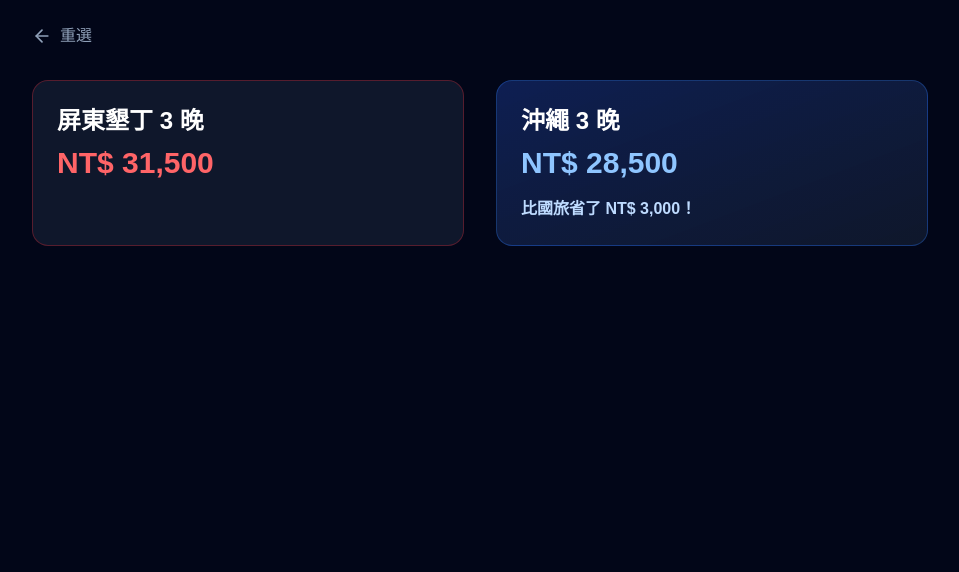
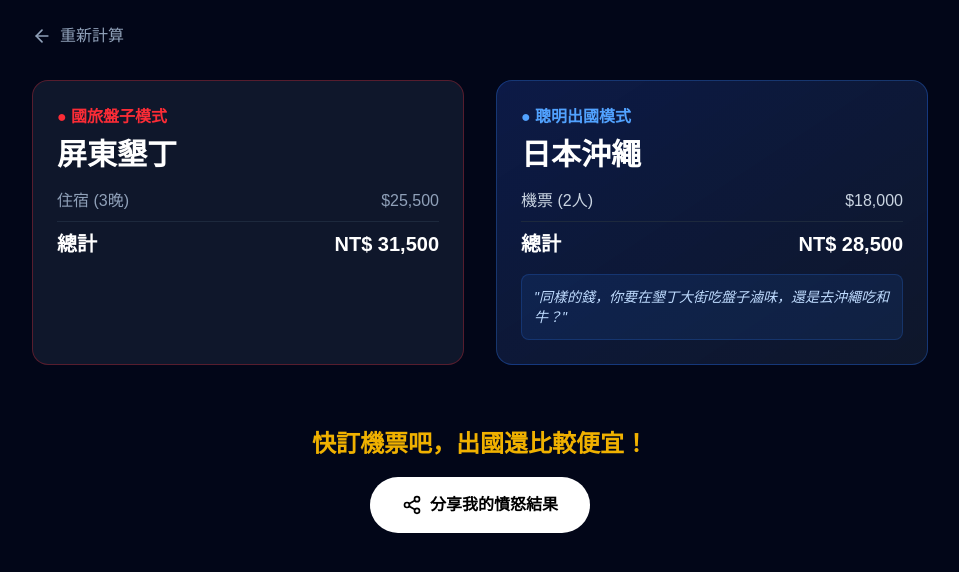
Before and after one commit to Yun1830/travel-shock, a Next.js app: page /result in a window 1280 px wide. Shown: the top 572 px of the page, without its empty margins (160-1119 px from the left). Built offline with nearby package versions, Linux system fonts and the light colour scheme.

Commit message:
Add full logic, kids calculation, and share function

```diff
--- a/app/page.tsx
+++ b/app/page.tsx
@@ -9,8 +9,7 @@ export default function Home() {
   const router = useRouter();
 
 const handleSearch = () => {
-  // 把使用者選的參數帶到網址上
-  router.push(`/result?dest=${destination}&days=${days}&adults=${adults}`);
+  router.push(`/result?dest=${destination}&days=${days}&adults=${adults}&children=${children}`);
 };
   const [adults, setAdults] = useState(2);
   const [children, setChildren] = useState(0);
--- a/app/result/page.tsx
+++ b/app/result/page.tsx
@@ -2,65 +2,106 @@
 
 import { useSearchParams } from 'next/navigation';
 import Link from 'next/link';
-import { ArrowLeft, Plane, Home, AlertTriangle } from 'lucide-react';
-import { Suspense } from 'react'; // 1. 引入 Suspense
+import { ArrowLeft, Plane, Home, AlertTriangle, Share2, Check } from 'lucide-react';
+import { Suspense, useState } from 'react';
 
-// 這裡是你原本的 DATABASE 資料庫 (請保留你之前寫的那一段)
+// 1. 擴充後的盤子資料庫
 const DATABASE = {
-  kenting: { name: "屏東墾丁", pricePerNight: 8500, transport: 3000, abroadTarget: "沖繩", abroadPrice: 3500, flight: 9000 },
-  jiaoxi: { name: "宜蘭礁溪", pricePerNight: 12000, transport: 1500, abroadTarget: "日本九州", abroadPrice: 4000, flight: 11000 },
-  sunmoonlake: { name: "南投日月潭", pricePerNight: 15000, transport: 2000, abroadTarget: "越南峴港", abroadPrice: 3000, flight: 8000 },
-  alishan: { name: "嘉義阿里山", pricePerNight: 9500, transport: 2500, abroadTarget: "韓國釜山", abroadPrice: 2800, flight: 8500 },
-  tainan: { name: "台南古都", pricePerNight: 6500, transport: 2700, abroadTarget: "泰國曼谷", abroadPrice: 2000, flight: 9500 }
+  kenting: { name: "屏東墾丁", pricePerNight: 8500, childExtra: 1500, transport: 3000, abroadTarget: "日本沖繩", abroadPrice: 3500, flight: 9000, roast: "同樣的錢，你要在墾丁大街吃盤子滷味，還是去沖繩吃和牛？" },
+  jiaoxi: { name: "宜蘭礁溪", pricePerNight: 12000, childExtra: 2500, transport: 1500, abroadTarget: "日本九州", abroadPrice: 4000, flight: 11000, roast: "這溫泉房價比日本大分縣還貴，是洗完會長生不老嗎？" },
+  sunmoonlake: { name: "日月潭", pricePerNight: 15000, childExtra: 3000, transport: 2000, abroadTarget: "越南峴港", abroadPrice: 3000, flight: 8000, roast: "日月潭湖景第一排的錢，夠你在峴港五星級海景飯店住一週。" },
+  alishan: { name: "阿里山", pricePerNight: 9500, childExtra: 2000, transport: 2500, abroadTarget: "韓國釜山", abroadPrice: 2800, flight: 8500, roast: "在山上吸冷空氣還要付一萬塊，不如去釜山吃海鮮塔。" },
+  tainan: { name: "台南古都", pricePerNight: 6500, childExtra: 1200, transport: 2700, abroadTarget: "泰國曼谷", abroadPrice: 2000, flight: 9500, roast: "台南排隊吃美食是體力活，去曼谷按摩吃泰菜才是真享受。" },
+  qingjing: { name: "清境農場", pricePerNight: 7500, childExtra: 1500, transport: 2200, abroadTarget: "瑞士少女峰", abroadPrice: 5000, flight: 35000, roast: "雖然歐洲機票貴，但清境的歐洲感真的是... 只有羊是一樣的。" }
 };
 
 type DestinationKey = keyof typeof DATABASE;
 
-// 2. 把原本的內容拆成一個子組件
 function ResultContent() {
   const searchParams = useSearchParams();
+  const [copied, setCopied] = useState(false);
+
   const rawDest = searchParams.get('dest') || 'kenting';
   const days = Number(searchParams.get('days')) || 3;
   const adults = Number(searchParams.get('adults')) || 2;
+  const children = Number(searchParams.get('children')) || 0;
 
-  const destKey = (DATABASE[rawDest as DestinationKey] ? rawDest : 'kenting') as DestinationKey;
-  const data = DATABASE[destKey];
+  const data = (DATABASE[rawDest as DestinationKey] || DATABASE.kenting);
 
-  const totalDomestic = (data.pricePerNight * days) + (data.transport * adults);
-  const totalAbroad = (data.flight * adults) + (data.abroadPrice * days);
-  const diff = totalAbroad - totalDomestic;
+  // 2. 核心邏輯：國旅 vs 出國 加價計算
+  const domesticTotal = (data.pricePerNight * days) + (data.childExtra * children * days) + (data.transport * adults);
+  const abroadTotal = (data.flight * (adults + children * 0.8)) + (data.abroadPrice * days); // 假設小孩機票 8 折
+
+  const diff = abroadTotal - domesticTotal;
   const isAbroadCheaper = diff < 0;
 
+  // 3. 分享功能邏輯
+  const shareText = `【國旅警報】去${data.name}${days}天竟然要 NT$ ${domesticTotal.toLocaleString()}！同樣預算去${data.abroadTarget}只要 NT$ ${abroadTotal.toLocaleString()}。${data.roast} #國旅憤怒計算機`;
+
+  const handleShare = () => {
+    navigator.clipboard.writeText(shareText);
+    setCopied(true);
+    setTimeout(() => setCopied(false), 2000);
+  };
+
   return (
-    <div className="w-full max-w-4xl grid md:grid-cols-2 gap-8 relative">
-      {/* 這裡放你原本左邊國旅、右邊出國的 HTML 內容 */}
-      {/* ... (為了簡潔，中間 HTML 省略，請直接沿用你之前的卡片代碼) ... */}
-      <div className="bg-slate-900 border border-red-500/30 rounded-2xl p-6 relative">
-          <h2 className="text-2xl font-bold mb-2">{data.name} {days} 晚</h2>
-          <div className="text-3xl font-bold text-red-400">NT$ {totalDomestic.toLocaleString()}</div>
+    <div className="w-full max-w-4xl space-y-8">
+      <div className="grid md:grid-cols-2 gap-8 relative">
+        {/* 國內卡片 */}
+        <div className="bg-slate-900 border border-red-500/30 rounded-2xl p-6">
+          <div className="text-red-500 font-bold mb-2">● 國旅盤子模式</div>
+          <h2 className="text-3xl font-bold mb-4">{data.name}</h2>
+          <div className="space-y-2 text-slate-400">
+            <div className="flex justify-between"><span>住宿 ({days}晚)</span><span>${(data.pricePerNight * days).toLocaleString()}</span></div>
+            {children > 0 && <div className="flex justify-between text-red-400"><span>兒童佔床加錢</span><span>+${(data.childExtra * children * days).toLocaleString()}</span></div>}
+            <div className="flex justify-between border-t border-slate-800 pt-2 mt-2 text-xl font-bold text-white">
+              <span>總計</span><span>NT$ {domesticTotal.toLocaleString()}</span>
+            </div>
+          </div>
+        </div>
+
+        {/* 國外卡片 */}
+        <div className="bg-gradient-to-br from-blue-900/40 to-slate-900 border border-blue-500/30 rounded-2xl p-6">
+          <div className="text-blue-400 font-bold mb-2">● 聰明出國模式</div>
+          <h2 className="text-3xl font-bold mb-4">{data.abroadTarget}</h2>
+          <div className="space-y-2 text-slate-300">
+            <div className="flex justify-between"><span>機票 ({adults + children}人)</span><span>${(data.flight * (adults + children * 0.8)).toLocaleString()}</span></div>
+            <div className="flex justify-between border-t border-slate-800 pt-2 mt-2 text-xl font-bold text-white">
+              <span>總計</span><span>NT$ {abroadTotal.toLocaleString()}</span>
+            </div>
+          </div>
+          <div className="mt-4 p-3 bg-blue-500/10 rounded-lg border border-blue-500/20 text-blue-200 text-sm italic">
+             "{data.roast}"
+          </div>
+        </div>
       </div>
-      <div className="bg-gradient-to-br from-blue-900/50 to-slate-900 border border-blue-500/30 rounded-2xl p-6 relative">
-          <h2 className="text-2xl font-bold mb-2">{data.abroadTarget} {days} 晚</h2>
-          <div className="text-3xl font-bold text-blue-300">NT$ {totalAbroad.toLocaleString()}</div>
-          <div className="mt-4 text-blue-200 font-bold">
-            {isAbroadCheaper ? `比國旅省了 NT$ ${Math.abs(diff).toLocaleString()}！` : `價差僅 NT$ ${Math.abs(diff).toLocaleString()}`}
-          </div>
+
+      {/* 分享按鈕區 */}
+      <div className="flex flex-col items-center gap-4 py-8">
+        <div className="text-2xl font-bold text-yellow-500 animate-bounce">
+          {isAbroadCheaper ? "快訂機票吧，出國還比較便宜！" : `只差 $${Math.abs(diff).toLocaleString()}，不考慮出國嗎？`}
+        </div>
+        <button
+          onClick={handleShare}
+          className="flex items-center gap-2 bg-white text-black px-8 py-4 rounded-full font-bold hover:bg-slate-200 transition-all active:scale-95"
+        >
+          {copied ? <Check size={20} /> : <Share2 size={20} />}
+          {copied ? "已複製嘲諷文字" : "分享我的憤怒結果"}
+        </button>
       </div>
     </div>
   );
 }
 
-// 3. 主頁面：用 Suspense 把子組件包起來
 export default function ResultPage() {
   return (
     <main className="min-h-screen bg-slate-950 text-white p-6 flex flex-col items-center">
       <div className="w-full max-w-4xl mb-8">
-        <Link href="/" className="flex items-center text-slate-400">
-          <ArrowLeft size={20} className="mr-2" /> 重選
+        <Link href="/" className="flex items-center text-slate-400 hover:text-white transition-colors">
+          <ArrowLeft size={20} className="mr-2" /> 重新計算
         </Link>
       </div>
-
-      <Suspense fallback={<div className="text-white text-xl">計算中...</div>}>
+      <Suspense fallback={<div className="text-white text-xl">正在調閱全台飯店房價...</div>}>
         <ResultContent />
       </Suspense>
     </main>
```
